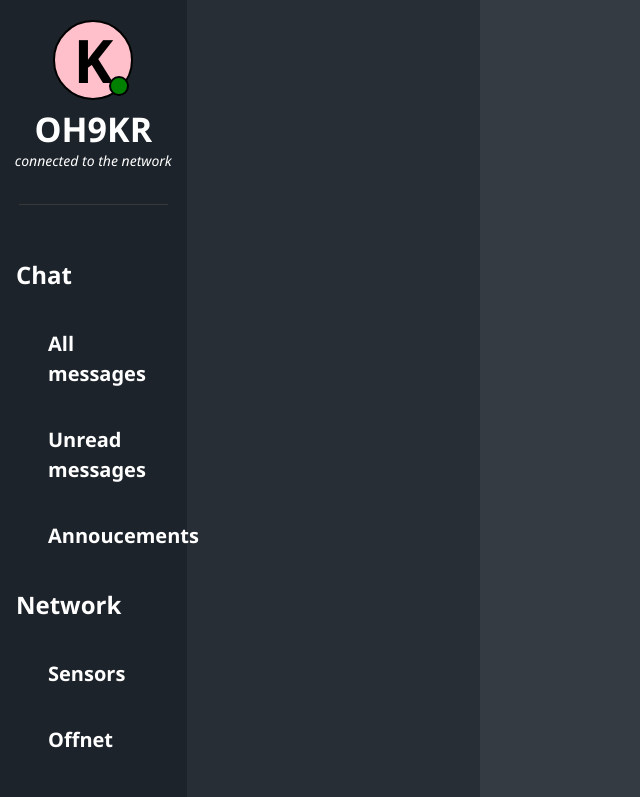
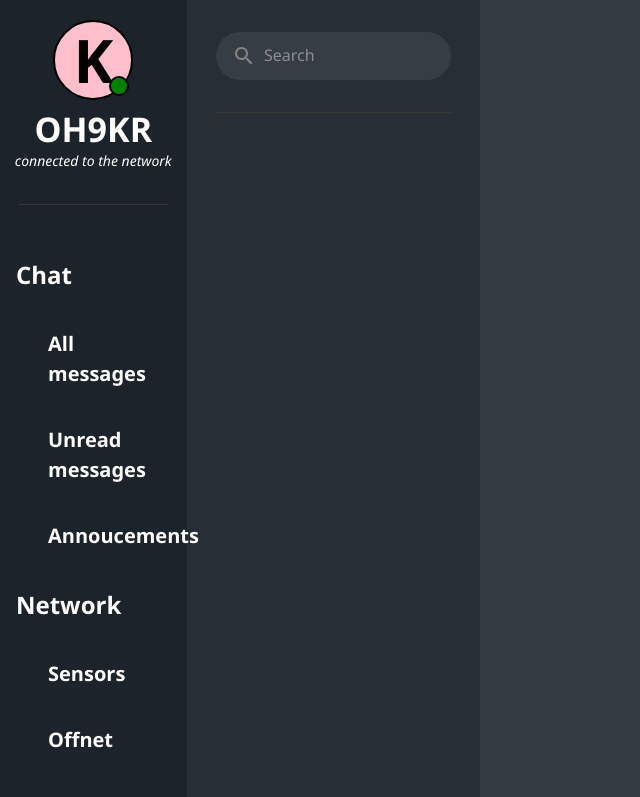
Before and after one commit to komppa/LoRaChat_v4, a React (Create React App) app in the folder web/: page / in a window 1280 px wide. Shown: the top 797 px of the page, without its empty margins (0-640 px from the left). Built offline with nearby package versions, Linux system fonts and the light colour scheme; the HTML template or start-up script is replaced by a standard one; a web font is replaced by a local one.

Commit message:
implement clearable search bar

```diff
--- /dev/null
+++ b/web/src/components/SearchBar.tsx
@@ -0,0 +1,52 @@
+import React, { useState } from 'react'
+import { InputBase, Box, IconButton } from '@mui/material'
+import { Search as SearchIcon, Clear as ClearIcon } from '@mui/icons-material'
+
+const SearchBar = () => {
+
+    const [searchValue, setSearchValue] = useState('')
+
+    const handleChange = (event: React.ChangeEvent<HTMLInputElement>) => {
+        setSearchValue(event.target.value)
+    }
+
+    const handleClear = () => setSearchValue('')
+
+    return (
+        <Box
+            sx={{
+                display: 'flex',
+                alignItems: 'center',
+                borderRadius: '50px',
+                backgroundColor: '#363D45',
+                padding: '0.5rem',
+                paddingLeft: '1rem',
+                width: '80%',
+                margin: '2rem auto',    // TODO fix 2rem
+                color: '#848484',
+            }}
+        >
+            <SearchIcon />
+            <InputBase
+                value={ searchValue }
+                onChange={ handleChange }
+                placeholder="Search"
+                sx={{
+                    marginLeft: '0.5rem',
+                    flexGrow: 1,
+                    color: 'white',
+                }}
+            />
+            {/* If there are some text in the search bar, show cross that can delete all that text */}
+            {
+                searchValue && (
+                    <IconButton onClick={ handleClear } size="small">
+                        <ClearIcon sx={{ color: '#848484' }} />
+                    </IconButton>
+                )
+            }
+        </Box>
+    )
+}
+
+export default SearchBar
--- a/web/src/views/ChatPage.tsx
+++ b/web/src/views/ChatPage.tsx
@@ -7,6 +7,7 @@ import {
 } from '@mui/material'
 import MyAvatar from '../components/MyAvatar'
 import MainMenu from '../components/MainMenu'
+import SearchBar from '../components/SearchBar'
 
 
 const ChatPage: React.FC = () => {
@@ -60,6 +61,19 @@ const ChatPage: React.FC = () => {
                 }}
             >
 
+                <SearchBar />
+
+                <Divider
+                    orientation="horizontal"
+                    variant="middle"
+                    sx={{
+                        width: '80%',
+                        margin: '0 auto',
+                        backgroundColor: '#404040',
+                        mt: 4,
+                    }}
+                />
+
             </Grid>
 
             {/* Chat window */}
```
